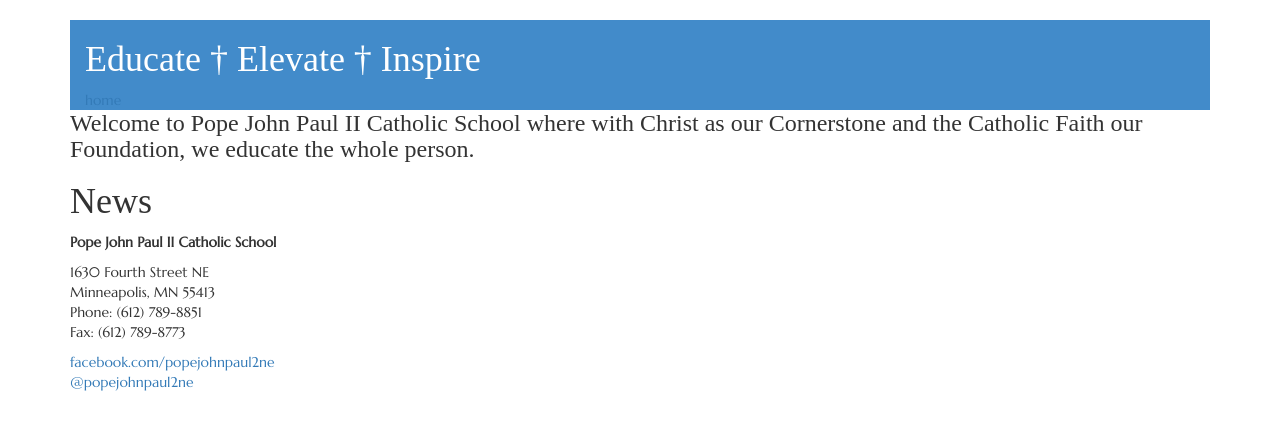
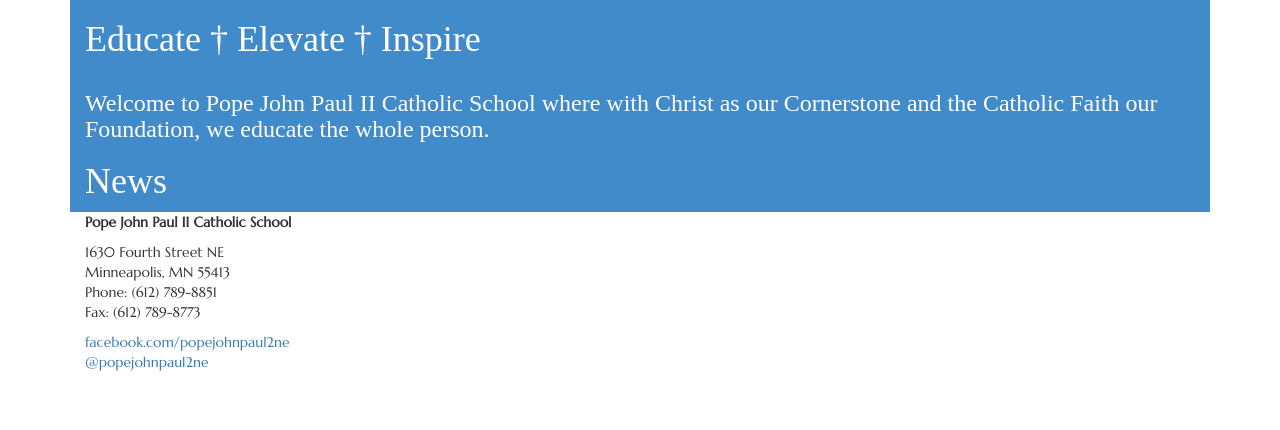
Before and after one commit to bdunnette/pjp2, a Jekyll site: the page built from index.html, in a window 1280 px wide. Shown: the top 430 px of the page. Built offline with Jekyll 4.4.1, drawn with Linux system fonts in a browser that asks for light colours; nearby versions of some CDN libraries; some web fonts are replaced; Markdown is read by kramdown in place of the engine named in the settings.

```diff
--- a/_config.yml
+++ b/_config.yml
@@ -1,4 +1,4 @@
 name: Pope John Paul II Catholic School
 markdown: redcarpet
 pygments: true
-baseurl: http://bdunnette.github.io/pjp2
+baseurl: /pjp2
--- a/_layouts/default.html
+++ b/_layouts/default.html
@@ -21,12 +21,13 @@
           <div class="site">
             <div class="header col-lg-12">
               <h1 class="title">Educate † Elevate † Inspire</h1>
-              <a class="extra" href="/">home</a>
             </div>
 
+			<div class="header col-lg-12">
                 {{ content }}
+            </div>
 
-            <div class="footer">
+            <div class="footer col-lg-12">
               <div itemscope itemtype="http://schema.org/School" class="contact">
                 <p>
                   <span itemprop="name"><strong>Pope John Paul II Catholic School</strong></span>
```
